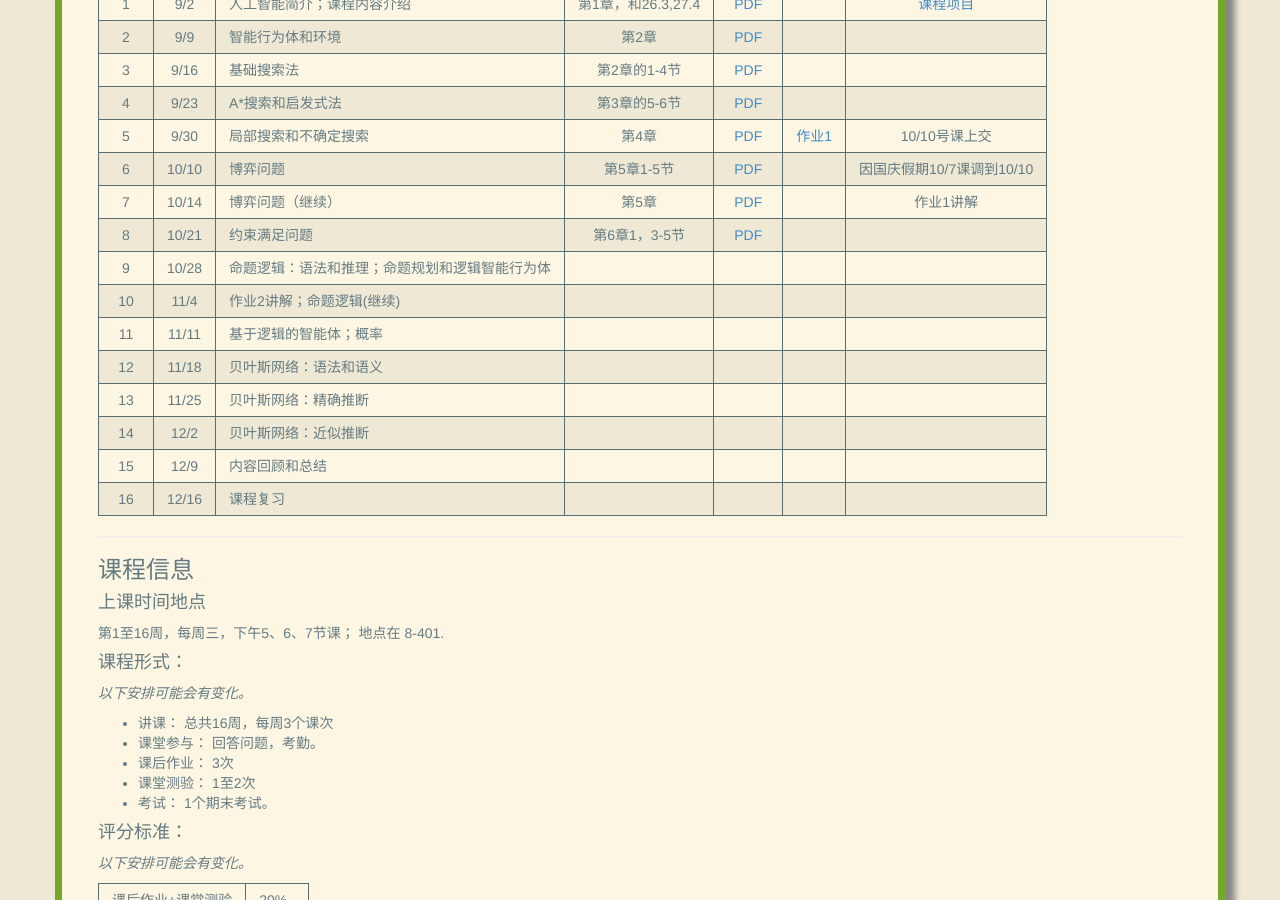
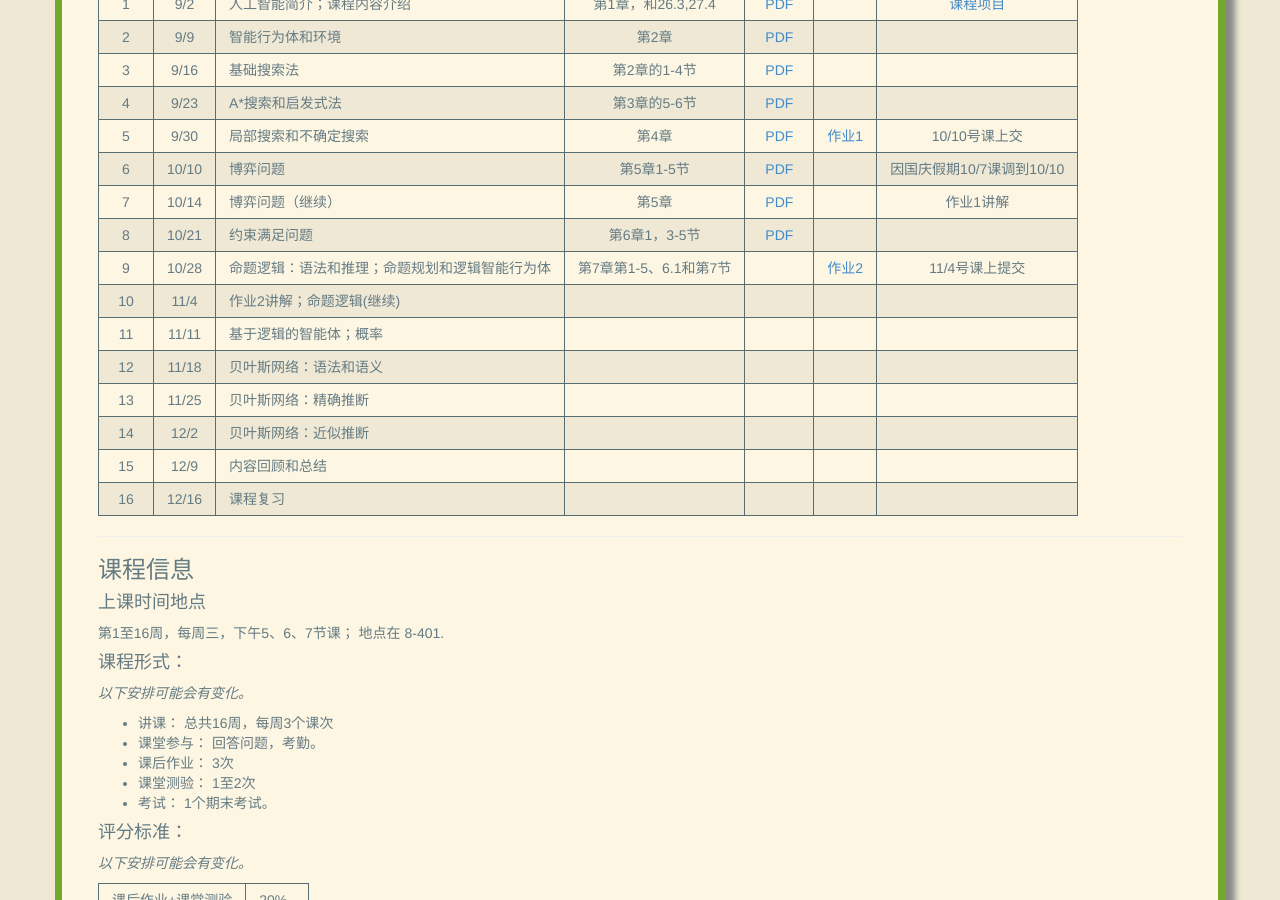
Before and after one commit to qiqi789/qiqi789.github.io_old, a Jekyll site: the page built from teaching/AI.markdown, in a window 1280 px wide and 900 px high, scrolled down 705 px. Built offline with Jekyll 4.4.1, drawn with Linux system fonts in a browser that asks for light colours.

Commit message:
Updated AI page.

```diff
--- a/teaching/AI.markdown
+++ b/teaching/AI.markdown
@@ -37,7 +37,7 @@
 |  6      | 10/10  | 博弈问题      |第5章1-5节  | [PDF](lecture06.pdf)    |   |因国庆假期10/7课调到10/10  |
 |  7      | 10/14 | 博弈问题（继续）  | 第5章  |[PDF](lecture07.pdf)   |   |作业1讲解 |
 |  8      | 10/21 | 约束满足问题   | 第6章1，3-5节  |[PDF](lecture08.pdf) |   | |
-|  9      | 10/28  | 命题逻辑：语法和推理；命题规划和逻辑智能行为体        |   |   |   | |
+|  9      | 10/28  | 命题逻辑：语法和推理；命题规划和逻辑智能行为体        |第7章第1-5、6.1和第7节   |   | [作业2](HW2.pdf)  |11/4号课上提交 |
 |  10     | 11/4 |  作业2讲解；命题逻辑(继续)    |   |  |   | |
 |  11     | 11/11 | 基于逻辑的智能体；概率   |   |  |   | |
 |  12     | 11/18 | 贝叶斯网络：语法和语义        |   |  |   | |
```
Also changed, not shown: 1 other file.
